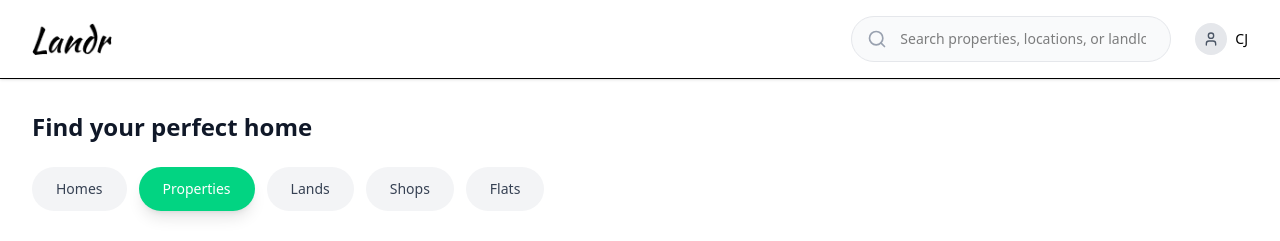
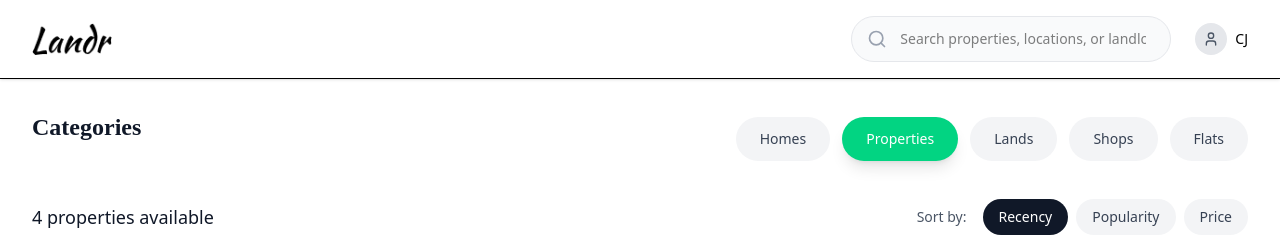
Before and after one commit to amasoft/Landr, a React (Vite) app in the folder landr/: page /TenantsMainapp in a window 1280 px wide. Both pictures are taken after a click on the button "Properties". Shown: the top 241 px of the page. Built offline with nearby package versions, Linux system fonts and the light colour scheme.

Commit message:
made slight ui changes

```diff
--- a/landr/src/Mainapp/Tenants/tenantsMainapp.jsx
+++ b/landr/src/Mainapp/Tenants/tenantsMainapp.jsx
@@ -263,8 +263,8 @@ const TenantsMainapp = () => {
 
       <div className="max-w-7xl mx-auto px-8 py-8">
         {/* Categories */}
-        <div className="mb-8">
-          <h1 className="text-2xl font-semibold text-gray-900 mb-6">Find your perfect home</h1>
+        <div className="mb-8 flex items-center justify-between">
+          <h1 className="text-2xl font-semibold  font-Poppins text-gray-900 mb-6">Categories</h1>
           <div className="flex flex-wrap gap-3">
             {categories.map((category) => (
               <button
```
